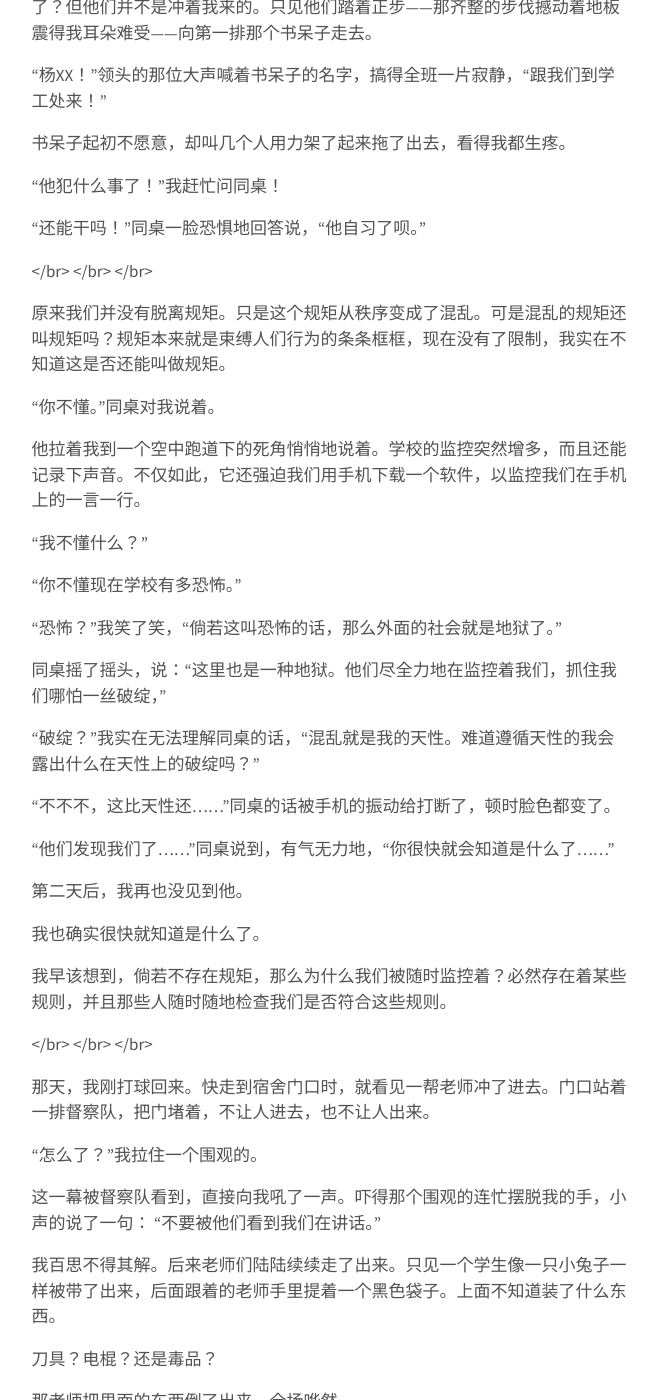
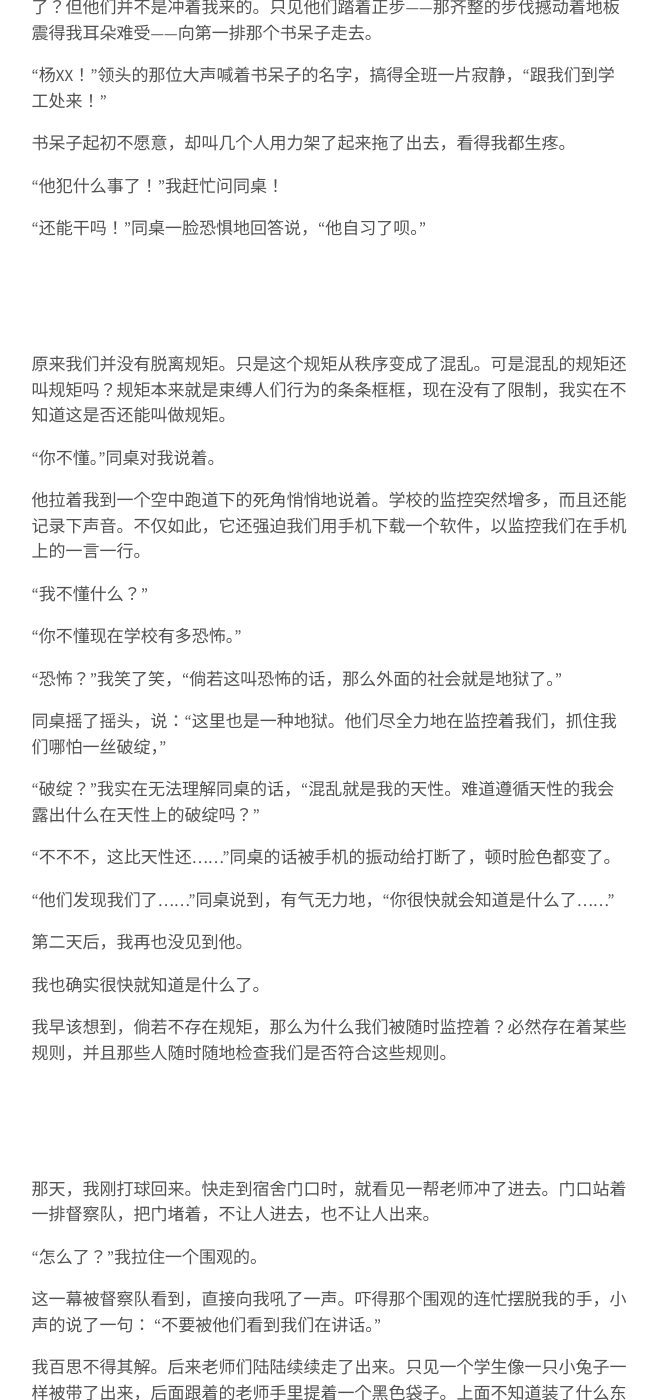
Before and after one commit to enkrasia/enkrasia.github.io, a Jekyll site: the page built from blog/_posts/2017-10-05-经贸学校的小故事.md, in a window 1280 px wide and 1400 px high, scrolled down 1748 px. Shown: the whole window, without its empty margins (311-968 px from the left). Built offline with Jekyll 4.4.1, drawn with Linux system fonts in a browser that asks for light colours; our own code applies the rules of GitHub Pages for plain Markdown files; some of the changed text lies outside the part shown.

Commit message:
edit several posts

```diff
--- a/blog/_posts/2017-10-05-经贸学校的小故事.md
+++ b/blog/_posts/2017-10-05-经贸学校的小故事.md
@@ -29,8 +29,8 @@ excerpt_separator: <!--more-->
 我望向讲台，原本墙上贴着的“团结、紧张、严肃、活泼”标语已经被撕下，取而代之的是：
 
 >旷课即求知
->早退即勤奋
->违纪即成熟
+早退即勤奋
+违纪即成熟
 
 我顿时喊出了声。这难道不是解放之日吗？校长怎么突然开了窍，了解到我们这些被压迫的学生的苦衷的！我一下子就明白今天学校为什么那么怪？往日那些束缚我们的条条框框已经不复存在，灵魂又回到了躯体，我们在经贸学校得了胜！
 
@@ -58,9 +58,9 @@ excerpt_separator: <!--more-->
 
 “还能干吗！”同桌一脸恐惧地回答说，“他自习了呗。”
 
-</br>
-</br>
-</br>
+<br>
+<br>
+<br>
 
 原来我们并没有脱离规矩。只是这个规矩从秩序变成了混乱。可是混乱的规矩还叫规矩吗？规矩本来就是束缚人们行为的条条框框，现在没有了限制，我实在不知道这是否还能叫做规矩。
 
@@ -88,9 +88,9 @@ excerpt_separator: <!--more-->
 
 我早该想到，倘若不存在规矩，那么为什么我们被随时监控着？必然存在着某些规则，并且那些人随时随地检查我们是否符合这些规则。
 
-</br>
-</br>
-</br>
+<br>
+<br>
+<br>
 
 那天，我刚打球回来。快走到宿舍门口时，就看见一帮老师冲了进去。门口站着一排督察队，把门堵着，不让人进去，也不让人出来。
 
@@ -117,9 +117,9 @@ excerpt_separator: <!--more-->
 
 可我身旁的同学却一天一天的减少，我知道终会轮到了我。
 
-</br>
-</br>
-</br>
+<br>
+<br>
+<br>
 
 一天，我吃完饭，准备去教室充电。突然被督察队的拦住。我心慌不已，但还是装作镇定——毕竟我没有犯什么事啊。我就问怎么了。
 
@@ -185,9 +185,9 @@ excerpt_separator: <!--more-->
 
 “我随时盯着你。”
 
-</br>
-</br>
-</br>
+<br>
+<br>
+<br>
 
 这无端的审问破坏了我生活。学校允许我早退、旷课甚至违纪，但每次做这些的时候我都要考虑良久，战战兢兢，生怕哪里被抓住破绽。久而久之我开始害怕去做这些“解放自我”的事情。我突然感觉到，以前的生活反而更加自由。
 
```
Also changed, not shown: blog/_posts/2016-04-06-内省、常识心理学以及“理论”理论.md (+3 -5 lines), blog/_posts/2016-12-14-Searle’s The Mystery of Consciousness.md (+16 -16 lines).
